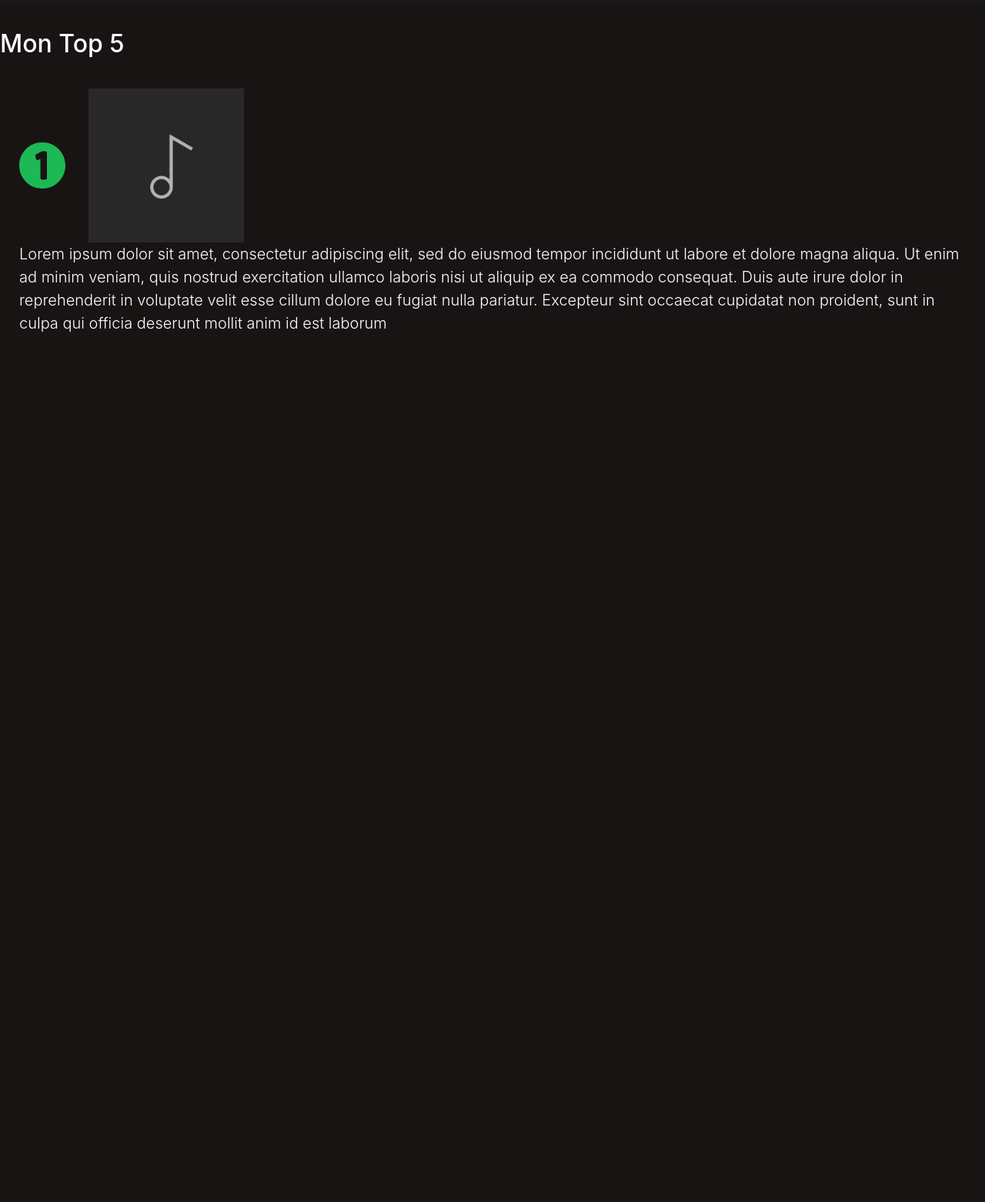
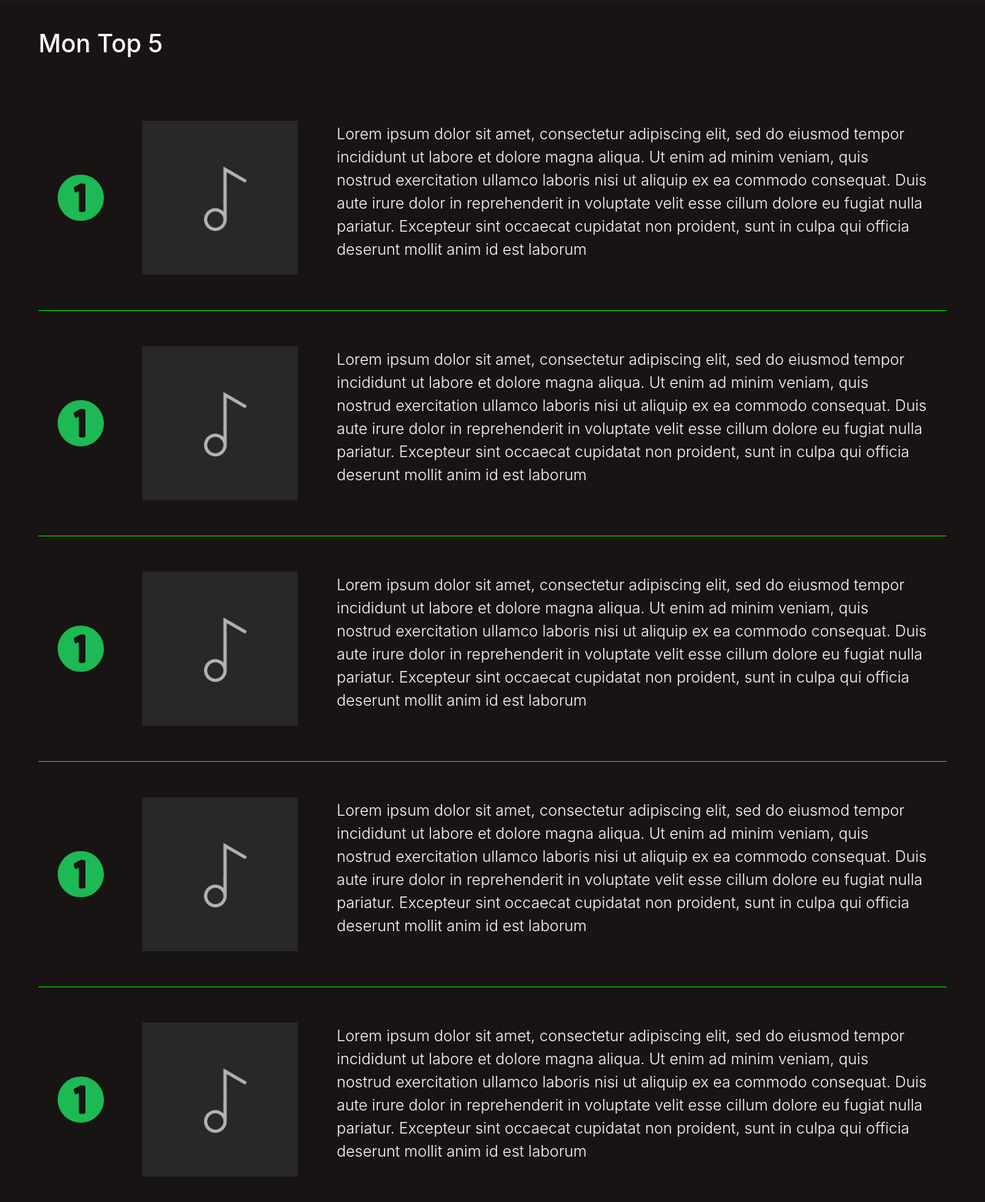
Before and after one commit to wepee/Laitaunord-Spotify, a plain HTML site: page index.html in a window 1280 px wide. Shown: the part 340-1902 px from the top of the page at 77% size. Before the commit the page ends 821 px from the top, so only its background shows below. Drawn offline with Linux system fonts and the light colour scheme.

Commit message:
fix flex

```diff
--- a/css/style.css
+++ b/css/style.css
@@ -11,34 +11,40 @@ body {
 
 .jumbotron {
     background: var(--gray);
+    background-size: cover;
 }
 
-.btn{
+#heroBtn {
     background: var(--green);
     color: white;
 }
 
-.musique{
-    display: flex;
-    flex-direction: row;
-    padding: 30px 0;
+h2 {
+    padding-left: 50px;
 }
 
-
-.musique>* {
-    flex: 1;
+#musiqueList {
+    margin: 50px;
 }
 
+.musique {
+    display: flex;
+    padding: 30px 0;
+    align-items: center;
+}
 
-.icon{
+.musique > * {
+    margin-right: 25px;
+}
+
+.icon {
     padding: 0 25px;
 }
 
-.cover{
-    order: 1;
+.cover {
 }
 
 .description {
-    padding: 0 25px;
-    order: 2;
+    padding-left: 25px;
+
 }
--- a/index.html
+++ b/index.html
@@ -13,13 +13,53 @@
     <p class="lead">La musique adoucit les moeurs</p>
     <hr class="my-4">
     <p class="lead">
-        <a class="btn btn-lg" href="#" role="button">En savoir plus</a>
+        <a id="heroBtn" class="btn btn-lg" href="#" role="button">En savoir plus</a>
     </p>
 </header>
 
 <h2 class="display-5">Mon Top 5</h2>
-<div class="musique">
-    <div id="musique1">
+<div id="musiqueList">
+    <div class="musique">
+        <img class="icon" src="assets/icons/one.svg" height="60"/>
+            <img class="cover" src="assets/thumbnail.jpeg" height="200"/>
+            <p class="description lead">Lorem ipsum dolor sit amet, consectetur adipiscing elit, sed do eiusmod tempor incididunt ut labore et dolore
+                magna aliqua. Ut enim ad minim veniam, quis nostrud exercitation ullamco laboris nisi ut aliquip ex ea
+                commodo consequat. Duis aute irure dolor in reprehenderit in voluptate velit esse cillum dolore eu fugiat
+                nulla pariatur. Excepteur sint occaecat cupidatat non proident, sunt in culpa qui officia deserunt mollit
+                anim id est laborum</p>
+    </div>
+    <hr color="--green">
+    <div class="musique">
+        <img class="icon" src="assets/icons/one.svg" height="60"/>
+        <img class="cover" src="assets/thumbnail.jpeg" height="200"/>
+        <p class="description lead">Lorem ipsum dolor sit amet, consectetur adipiscing elit, sed do eiusmod tempor incididunt ut labore et dolore
+            magna aliqua. Ut enim ad minim veniam, quis nostrud exercitation ullamco laboris nisi ut aliquip ex ea
+            commodo consequat. Duis aute irure dolor in reprehenderit in voluptate velit esse cillum dolore eu fugiat
+            nulla pariatur. Excepteur sint occaecat cupidatat non proident, sunt in culpa qui officia deserunt mollit
+            anim id est laborum</p>
+    </div>
+    <hr color="--green">
+    <div class="musique">
+        <img class="icon" src="assets/icons/one.svg" height="60"/>
+        <img class="cover" src="assets/thumbnail.jpeg" height="200"/>
+        <p class="description lead">Lorem ipsum dolor sit amet, consectetur adipiscing elit, sed do eiusmod tempor incididunt ut labore et dolore
+            magna aliqua. Ut enim ad minim veniam, quis nostrud exercitation ullamco laboris nisi ut aliquip ex ea
+            commodo consequat. Duis aute irure dolor in reprehenderit in voluptate velit esse cillum dolore eu fugiat
+            nulla pariatur. Excepteur sint occaecat cupidatat non proident, sunt in culpa qui officia deserunt mollit
+            anim id est laborum</p>
+    </div>
+    <hr color="--green">
+    <div class="musique">
+        <img class="icon" src="assets/icons/one.svg" height="60"/>
+        <img class="cover" src="assets/thumbnail.jpeg" height="200"/>
+        <p class="description lead">Lorem ipsum dolor sit amet, consectetur adipiscing elit, sed do eiusmod tempor incididunt ut labore et dolore
+            magna aliqua. Ut enim ad minim veniam, quis nostrud exercitation ullamco laboris nisi ut aliquip ex ea
+            commodo consequat. Duis aute irure dolor in reprehenderit in voluptate velit esse cillum dolore eu fugiat
+            nulla pariatur. Excepteur sint occaecat cupidatat non proident, sunt in culpa qui officia deserunt mollit
+            anim id est laborum</p>
+    </div>
+    <hr color="--green">
+    <div class="musique">
         <img class="icon" src="assets/icons/one.svg" height="60"/>
         <img class="cover" src="assets/thumbnail.jpeg" height="200"/>
         <p class="description lead">Lorem ipsum dolor sit amet, consectetur adipiscing elit, sed do eiusmod tempor incididunt ut labore et dolore
```
